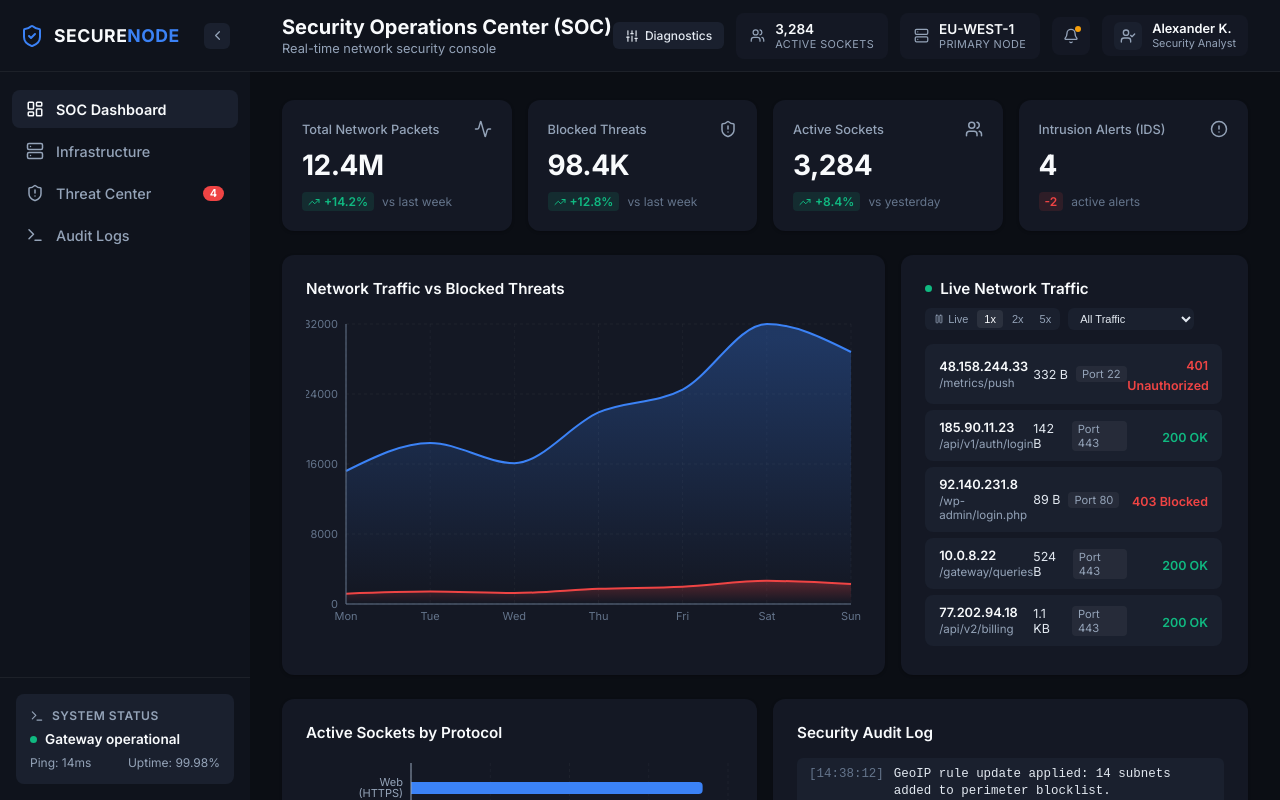
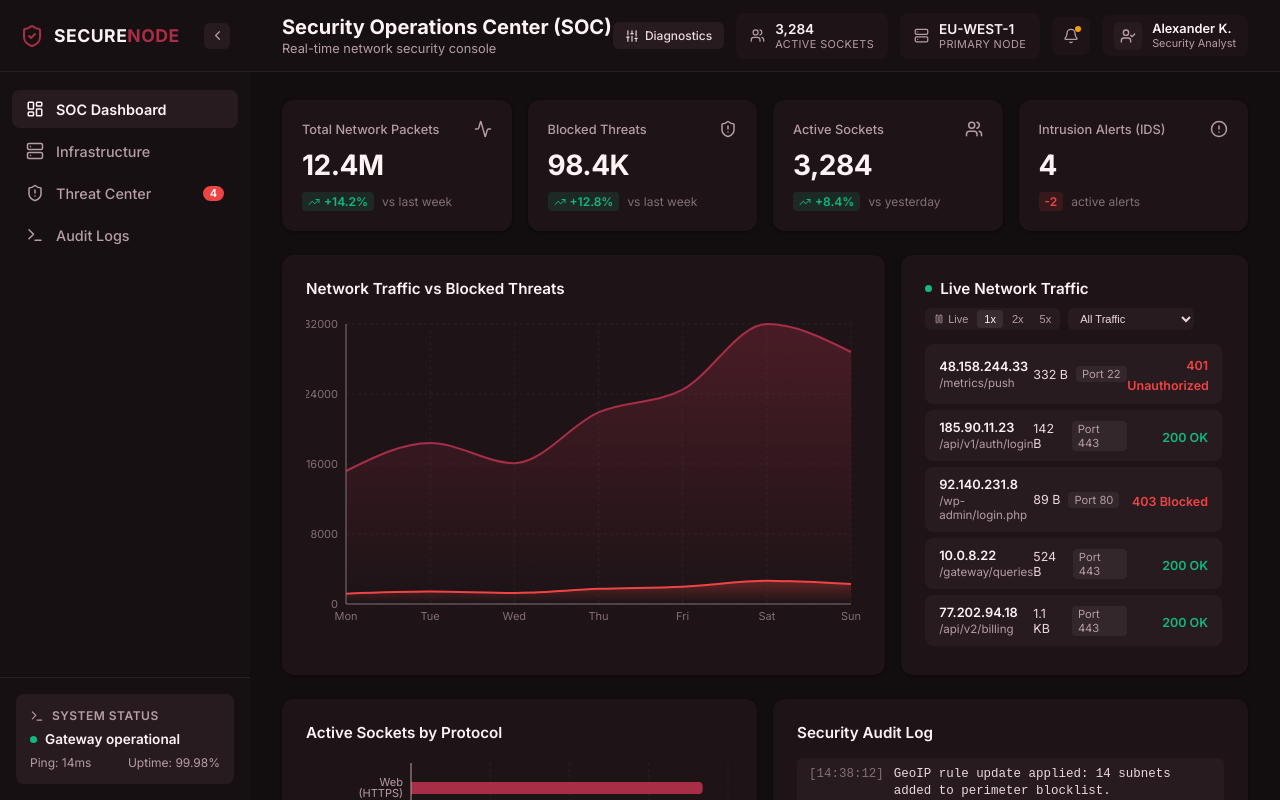
Before and after one commit to Lelyaler/Security-Operations, a React (Vite) app: page / in a window 1280 px wide. Built offline with nearby package versions, Linux system fonts and the light colour scheme; the HTML template or start-up script is replaced by a standard one.

Commit message:
refactor: switch theme to dark brown and burgundy, fix table scroll and card borders

```diff
--- a/index.html
+++ b/index.html
@@ -6,7 +6,7 @@
     <meta name="viewport" content="width=device-width, initial-scale=1.0" />
     <title>SecureNode SOC Dashboard</title>
     <meta name="description" content="SecureNode SOC Dashboard - Real-time cybersecurity operations center monitoring threats, incident response, and network security metrics." />
-    <meta name="theme-color" content="#0b0e14" />
+    <meta name="theme-color" content="#120d0e" />
     <link rel="preconnect" href="https://fonts.googleapis.com" />
     <link rel="preconnect" href="https://fonts.gstatic.com" crossorigin />
     <link rel="stylesheet" href="https://fonts.googleapis.com/css2?family=Inter:wght@400;500;600;700&display=swap" />
--- a/src/components/ProtocolDistributionChart.tsx
+++ b/src/components/ProtocolDistributionChart.tsx
@@ -1,7 +1,7 @@
 import { ResponsiveContainer, BarChart, Bar, Cell, CartesianGrid, XAxis, YAxis, Tooltip } from 'recharts';
 import type { ProtocolShare } from '../types/security';
 
-const COLORS = ['#3b82f6', '#10b981', '#f59e0b', '#6366f1'];
+const COLORS = ['#a82d46', '#c06c4b', '#9f1239', '#d97706'];
 
 interface ProtocolDistributionChartProps {
   data: ProtocolShare[];
@@ -11,15 +11,15 @@ export default function ProtocolDistributionChart({ data }: ProtocolDistribution
   return (
     <ResponsiveContainer width="100%" height={240}>
       <BarChart data={data} layout="vertical" barSize={12}>
-        <CartesianGrid strokeDasharray="3 3" stroke="rgba(255, 255, 255, 0.04)" horizontal={false} />
-        <XAxis type="number" stroke="#64748b" fontSize={11} tickLine={false} />
-        <YAxis dataKey="name" type="category" stroke="#94a3b8" fontSize={11} tickLine={false} width={100} />
+        <CartesianGrid strokeDasharray="3 3" stroke="rgba(255, 235, 240, 0.05)" horizontal={false} />
+        <XAxis type="number" stroke="#826f75" fontSize={11} tickLine={false} />
+        <YAxis dataKey="name" type="category" stroke="#b59da3" fontSize={11} tickLine={false} width={100} />
         <Tooltip
           contentStyle={{
-            background: '#1a202e',
+            background: '#281b20',
             border: 'none',
             borderRadius: '8px',
-            color: '#f8fafc',
+            color: '#fdf2f4',
             boxShadow: '0 4px 12px rgba(0, 0, 0, 0.4)'
           }}
           formatter={(value: any) => [`${Number(value).toLocaleString()} active sockets`, 'Connections']}
--- a/src/components/ThreatCenterView.tsx
+++ b/src/components/ThreatCenterView.tsx
@@ -102,7 +102,7 @@ export default function ThreatCenterView({ incidents, setIncidents }: ThreatCent
         </div>
       </div>
 
-      <div className="threat-content-layout">
+      <div className={`threat-content-layout ${selectedIncident ? 'has-inspector' : ''}`}>
         <div className="threat-table-card card">
           <div className="threat-table-header">
             <div>
--- a/src/index.css
+++ b/src/index.css
@@ -1,29 +1,30 @@
 :root {
-  --bg-dark: #0b0e14;
-  --bg-sidebar: #0f131c;
-  --bg-surface: #141824;
-  --bg-surface-elevated: #1a202e;
-  --bg-surface-hover: #1e2536;
-
-  --border-subtle: rgba(255, 255, 255, 0.04);
-  --border-divider: rgba(255, 255, 255, 0.06);
-
-  --primary: #3b82f6;
+  --bg-dark: #120d0e;
+  --bg-sidebar: #171012;
+  --bg-surface: #1e1417;
+  --bg-surface-elevated: #281b20;
+  --bg-surface-hover: #332229;
+
+  --border-subtle: rgba(255, 235, 240, 0.05);
+  --border-divider: rgba(255, 235, 240, 0.08);
+
+  --primary: #a82d46;
+  --primary-hover: #8f1f35;
   --success: #10b981;
   --warning: #f59e0b;
   --danger: #ef4444;
 
-  --text-title: #f8fafc;
-  --text-main: #e2e8f0;
-  --text-muted: #94a3b8;
-  --text-subtle: #64748b;
+  --text-title: #fdf2f4;
+  --text-main: #ebd8dc;
+  --text-muted: #b59da3;
+  --text-subtle: #826f75;
 
   --font-sans: 'Inter', -apple-system, BlinkMacSystemFont, 'Segoe UI', Roboto, sans-serif;
 
   --sidebar-width: 250px;
   --header-height: 72px;
 
-  --card-shadow: 0 1px 3px rgba(0, 0, 0, 0.25);
+  --card-shadow: 0 1px 3px rgba(0, 0, 0, 0.35);
   --transition: all 0.2s ease;
 }
 
@@ -43,6 +44,24 @@ body {
   -moz-osx-font-smoothing: grayscale;
 }
 
+::-webkit-scrollbar {
+  width: 6px;
+  height: 6px;
+}
+
+::-webkit-scrollbar-track {
+  background: transparent;
+}
+
+::-webkit-scrollbar-thumb {
+  background: var(--bg-surface-elevated);
+  border-radius: 4px;
+}
+
+::-webkit-scrollbar-thumb:hover {
+  background: var(--bg-surface-hover);
+}
+
 .card,
 .glass-card {
   background: var(--bg-surface);
@@ -746,7 +765,7 @@ body {
 }
 
 .search-bar:focus-within {
-  border-color: rgba(59, 130, 246, 0.4);
+  border-color: rgba(168, 45, 70, 0.45);
 }
 
 .search-bar input {
@@ -816,7 +835,7 @@ body {
 }
 
 .select-wrapper select:focus {
-  border-color: rgba(59, 130, 246, 0.4);
+  border-color: rgba(168, 45, 70, 0.45);
 }
 
 .btn {
@@ -839,7 +858,7 @@ body {
 }
 
 .btn-primary:hover:not(:disabled) {
-  background: #2563eb;
+  background: var(--primary-hover);
 }
 
 .btn-primary:disabled {
@@ -935,7 +954,7 @@ body {
 }
 
 .status-pill.status-investigating {
-  background: rgba(59, 130, 246, 0.12);
+  background: rgba(168, 45, 70, 0.18);
   color: var(--primary);
 }
 
@@ -1032,7 +1051,7 @@ body {
 
 .node-card:hover {
   background: var(--bg-surface-elevated);
-  border-color: rgba(59, 130, 246, 0.3);
+  border-color: rgba(168, 45, 70, 0.4);
 }
 
 .node-card.active {
@@ -1058,7 +1077,7 @@ body {
   width: 36px;
   height: 36px;
   border-radius: 8px;
-  background: rgba(59, 130, 246, 0.1);
+  background: rgba(168, 45, 70, 0.15);
   display: flex;
   align-items: center;
   justify-content: center;
@@ -1205,7 +1224,7 @@ body {
   width: 44px;
   height: 44px;
   border-radius: 8px;
-  background: rgba(59, 130, 246, 0.1);
+  background: rgba(168, 45, 70, 0.15);
   display: flex;
   align-items: center;
   justify-content: center;
@@ -1357,9 +1376,9 @@ body {
   align-items: center;
   gap: 10px;
   background: var(--bg-surface-elevated);
-  border-left: 3px solid var(--success);
+  border: 1px solid var(--border-subtle);
   padding: 12px 16px;
-  border-radius: 6px;
+  border-radius: 8px;
   font-size: 0.82rem;
 }
 
@@ -1373,19 +1392,10 @@ body {
   display: flex;
   align-items: center;
   gap: 14px;
-  padding: 18px;
-}
-
-.summary-card.danger {
-  border-left: 3px solid var(--danger);
-}
-
-.summary-card.warning {
-  border-left: 3px solid var(--warning);
-}
-
-.summary-card.success {
-  border-left: 3px solid var(--success);
+  padding: 18px 20px;
+  border: 1px solid var(--border-subtle);
+  border-radius: 10px;
+  background: var(--bg-surface);
 }
 
 .summary-info {
@@ -1406,17 +1416,24 @@ body {
 
 .threat-content-layout {
   display: grid;
-  grid-template-columns: 1fr 340px;
+  grid-template-columns: minmax(0, 1fr);
   gap: 16px;
-}
-
-@media (max-width: 1100px) {
-  .threat-content-layout {
-    grid-template-columns: 1fr;
+  width: 100%;
+}
+
+.threat-content-layout.has-inspector {
+  grid-template-columns: minmax(0, 1fr) 360px;
+}
+
+@media (max-width: 1180px) {
+  .threat-content-layout.has-inspector {
+    grid-template-columns: minmax(0, 1fr);
   }
 }
 
 .threat-table-card {
+  min-width: 0;
+  width: 100%;
   overflow: hidden;
   padding: 0;
 }
@@ -1457,11 +1474,15 @@ body {
 }
 
 .threat-select:focus {
-  border-color: rgba(59, 130, 246, 0.4);
+  border-color: rgba(168, 45, 70, 0.45);
 }
 
 .threat-table-responsive {
   overflow-x: auto;
+  min-width: 0;
+  width: 100%;
+  scrollbar-width: thin;
+  -webkit-overflow-scrolling: touch;
 }
 
 .threat-table {
@@ -1471,20 +1492,22 @@ body {
 }
 
 .threat-table th {
-  padding: 12px 18px;
+  padding: 12px 16px;
   font-size: 0.72rem;
   text-transform: uppercase;
   color: var(--text-subtle);
   border-bottom: 1px solid var(--border-divider);
   font-weight: 600;
   letter-spacing: 0.5px;
+  white-space: nowrap;
 }
 
 .threat-table td {
-  padding: 12px 18px;
+  padding: 12px 16px;
   font-size: 0.8rem;
   border-bottom: 1px solid var(--border-subtle);
   vertical-align: middle;
+  white-space: nowrap;
 }
 
 .threat-row {
@@ -1693,7 +1716,8 @@ body {
   gap: 10px;
   padding: 14px 18px;
   background: var(--bg-surface);
-  border-left: 3px solid var(--success);
+  border: 1px solid var(--border-subtle);
+  border-radius: 8px;
   font-size: 0.82rem;
 }
 
@@ -1731,6 +1755,8 @@ body {
 
 .table-responsive {
   overflow-x: auto;
+  scrollbar-width: thin;
+  -webkit-overflow-scrolling: touch;
 }
 
 .audit-table {
@@ -1747,6 +1773,7 @@ body {
   border-bottom: 1px solid var(--border-divider);
   font-weight: 600;
   letter-spacing: 0.5px;
+  white-space: nowrap;
 }
 
 .audit-table td {
@@ -1754,6 +1781,7 @@ body {
   font-size: 0.8rem;
   border-bottom: 1px solid var(--border-subtle);
   vertical-align: middle;
+  white-space: nowrap;
 }
 
 .principal-cell {
@@ -1764,7 +1792,7 @@ body {
 
 .protocol-badge {
   font-size: 0.72rem;
-  background: rgba(59, 130, 246, 0.1);
+  background: rgba(168, 45, 70, 0.15);
   color: var(--primary);
   padding: 2px 6px;
   border-radius: 4px;
@@ -1831,7 +1859,7 @@ body {
 }
 
 .modal-icon-badge {
-  background: rgba(59, 130, 246, 0.12);
+  background: rgba(168, 45, 70, 0.15);
   color: var(--primary);
   padding: 8px;
   border-radius: 8px;
@@ -1909,8 +1937,8 @@ body {
 }
 
 .mitre-badge {
-  background: rgba(99, 102, 241, 0.15);
-  color: #818cf8;
+  background: rgba(168, 45, 70, 0.18);
+  color: #df7a86;
   padding: 2px 6px;
   border-radius: 4px;
   font-size: 0.7rem;
@@ -1979,7 +2007,7 @@ body {
 }
 
 .mitre-code {
-  color: #818cf8;
+  color: #df7a86;
   font-weight: 600;
 }
 
@@ -2017,7 +2045,7 @@ body {
 
 .sha-code {
   font-size: 0.68rem;
-  color: #38bdf8;
+  color: #e09f67;
   background: var(--bg-surface-elevated);
   padding: 6px 8px;
   border-radius: 4px;
@@ -2037,11 +2065,11 @@ body {
 }
 
 .raw-code-block {
-  background: #090c12;
+  background: #0d080a;
   border: 1px solid var(--border-divider);
   border-radius: 8px;
   padding: 12px;
-  color: #38bdf8;
+  color: #e09f67;
   font-size: 0.7rem;
   line-height: 1.45;
   white-space: pre-wrap;
@@ -2138,7 +2166,7 @@ body {
 }
 
 .text-primary { color: var(--primary); }
-.text-secondary { color: #8b5cf6; }
+.text-secondary { color: #c06c4b; }
 .text-success { color: var(--success); }
 .text-warning { color: var(--warning); }
 .text-danger { color: var(--danger); }
```
Also changed, not shown: src/components/NetworkTrafficChart.tsx (+8 -8 lines).
